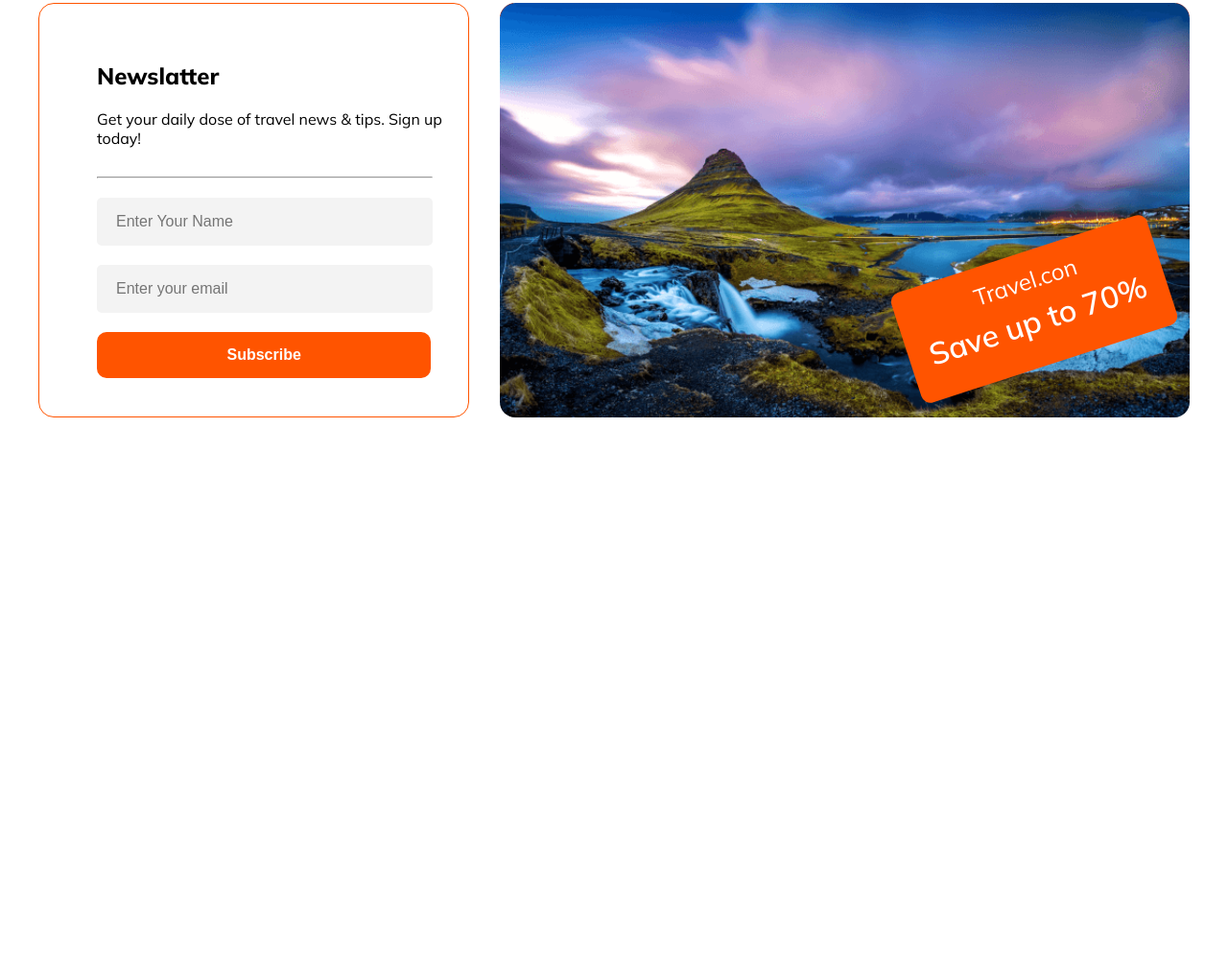
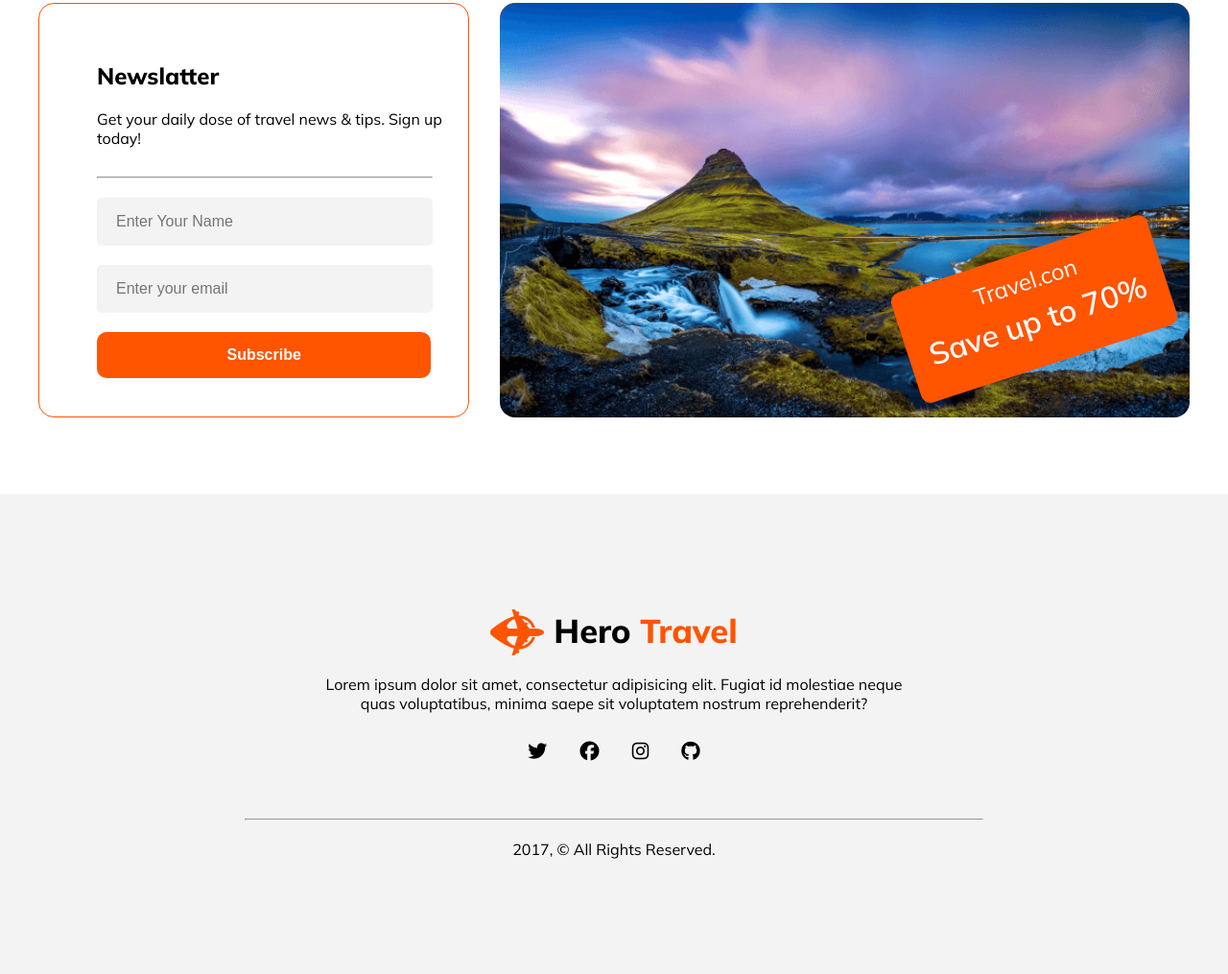
Before and after one commit to ayesha-siddika110/Hero-Travel, a plain HTML site: page index.html in a window 1280 px wide. Shown: the part 5493-6508 px from the top of the page at 96% size. Before the commit the page ends 5928 px from the top, so only its background shows below. Drawn offline with Linux system fonts and the light colour scheme.

Commit message:
footer area Done

```diff
--- a/css/style.css
+++ b/css/style.css
@@ -520,3 +520,27 @@ hr{
 
 }
 /* news latter section ends here */
+
+
+/* footer here */
+
+footer{
+    margin-top: 80px;
+    height: 500px;
+    background-color: rgba(19, 19, 24, 0.05);
+    display: flex;
+    flex-direction: column;
+    justify-content: center;
+    align-items: center;
+}
+.footPPP{
+    width: 50%;
+    text-align: center;
+}
+.fa-brands{
+    font-size: 20px;
+    margin: 30px 15px;
+}
+.foot-hr{
+    width: 60%;
+}
--- a/index.html
+++ b/index.html
@@ -343,7 +343,27 @@
 
 
 
+
+
     </main>
+    <footer>
+        <div class="logo">
+            <img src="Images/logo.png" alt="logo">
+            <h3>Hero <span>Travel</span></h3>
+        </div>
+        <p class="footPPP">Lorem ipsum dolor sit amet, consectetur adipisicing elit. Fugiat id molestiae neque quas voluptatibus, minima saepe sit voluptatem nostrum reprehenderit?</p>
+        <div class="icone">
+            <i class="fa-brands fa-twitter"></i>
+            <i class="fa-brands fa-facebook"></i>
+            <i class="fa-brands fa-instagram"></i>
+            <i class="fa-brands fa-github"></i>
+        </div>
+        <hr class="foot-hr">
+
+        <p>2017, &copy; All Rights Reserved.</p>
+
+
+    </footer>
 
 </body>
 
```
